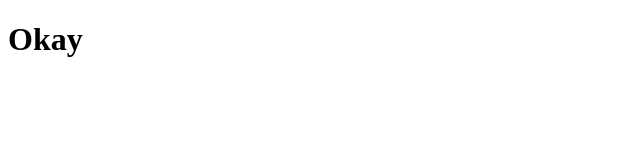
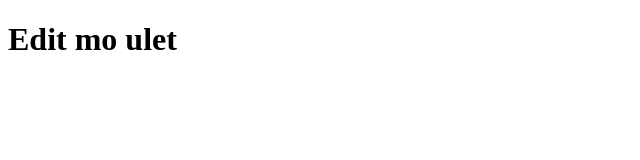
Before and after one commit to edusuuu/fork-mo-ko, a plain HTML site: page index.html in a window 1280 px wide. Shown: the whole page, without its empty margins (0-640 px from the left). Drawn offline with Linux system fonts and the light colour scheme.

Commit message:
Edit mo ulet

```diff
--- a/index.html
+++ b/index.html
@@ -7,6 +7,6 @@
   <title>FORK MO KO</title>
 </head>
 <body>
-  <h1>Okay</h1>
+  <h1>Edit mo ulet</h1>
 </body>
 </html>
```
